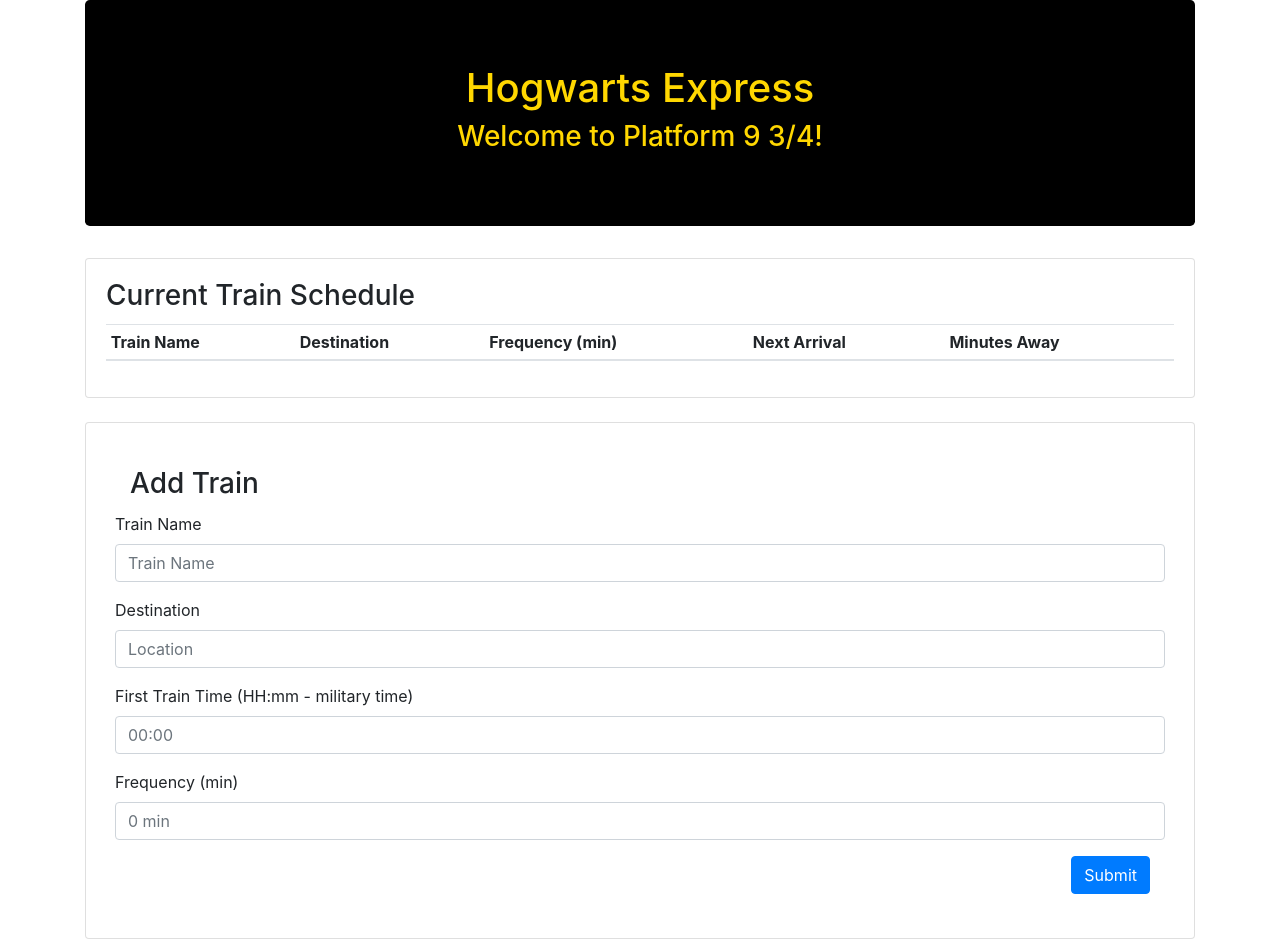
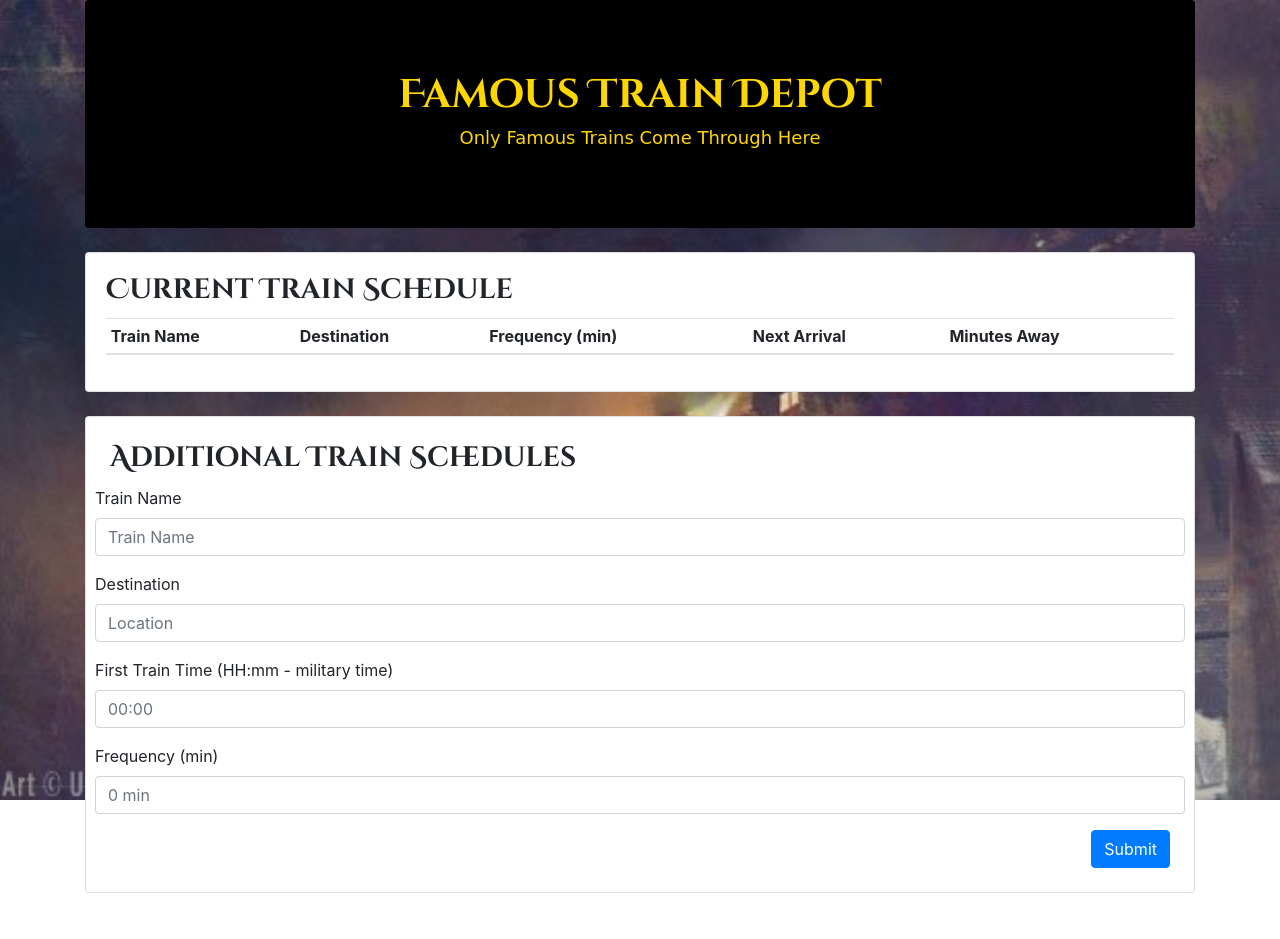
Before and after one commit to valeriemiller5/TrainSchedule, a plain HTML site: page index.html in a window 1280 px wide. After the commit the page ends 917 px from the top, so only its background shows below. Drawn offline with nearby package versions, Linux system fonts and the light colour scheme; no server answers; a web font is replaced by a local one.

Commit message:
added style to style.css, included Google Fonts to index.html

```diff
--- a/assets/css/style.css
+++ b/assets/css/style.css
@@ -0,0 +1,26 @@
+#bg {
+    position: fixed;
+    top: 0;
+    left: 0;
+
+    /* Preserve aspet ratio */
+    min-width: 100%;
+    min-height: 100%;
+  }
+
+#title {
+    background-color: black;
+    color: gold;
+    padding: 50px;
+}
+
+.fancy {
+    font-family: 'Cinzel Decorative', cursive;
+    font-weight: bold;
+}
+
+.handWritten {
+    font-family: 'Petit Formal Script', cursive;
+    font-size: 18px;
+    margin-top: 5px;
+}
--- a/index.html
+++ b/index.html
@@ -9,21 +9,28 @@
   <script src="https://maxcdn.bootstrapcdn.com/bootstrap/4.0.0/js/bootstrap.min.js"></script>
   <script src="https://www.gstatic.com/firebasejs/4.12.0/firebase.js"></script>
   <script src="https://cdnjs.cloudflare.com/ajax/libs/moment.js/2.22.2/moment.min.js"></script>
+  <link href="https://fonts.googleapis.com/css?family=Cinzel+Decorative:400,700" rel="stylesheet">
+  <link href="https://fonts.googleapis.com/css?family=Petit+Formal+Script" rel="stylesheet">
+  <link rel="stylesheet" href="assets/css/style.css">
   <title>TrainSchedule</title>
 </head>
 
 <body>
+  <img src="assets/images/background_image.jpg" id="bg" alt="background">
+
   <div class="container">
-    <div class="jumbotron" style="background-color: black; color: gold">
-      <h1 class="text-center">Hogwarts Express</h1>
-      <h3 class="text-center">Welcome to Platform 9 3/4!</h3>
+    <div id="title" class="card mb-4">
+      <div class="card-body">
+          <h1 class="text-center fancy">Famous Train Depot</h1>
+          <h3 class="text-center handWritten">Only Famous Trains Come Through Here</h3>
+      </div>
     </div>
 
     <div class="row">
         <div class="col-md-12">
           <div class="card mb-4">
             <div class="card-body">
-              <h3 class="card-title">Current Train Schedule</h3>
+              <h3 class="card-title fancy">Current Train Schedule</h3>
               <table class="table table-sm table-hover" id="trainTable">
                 <thead>
                   <tr>
@@ -44,9 +51,9 @@
 
     <div class="row">
       <div class="col-md-12">
-        <div class="card mb-4 p-4">
+        <div class="card mb-4 p-1">
           <div class="card-body">
-            <h3 class="card-title">Add Train</h3>
+            <h3 class="card-title fancy">Additional Train Schedules</h3>
             <form>
               <div class="form-group row">
                 <label for="employee-name-input">Train Name</label>
```
Also changed, not shown: assets/images/background_image.jpg (added).
